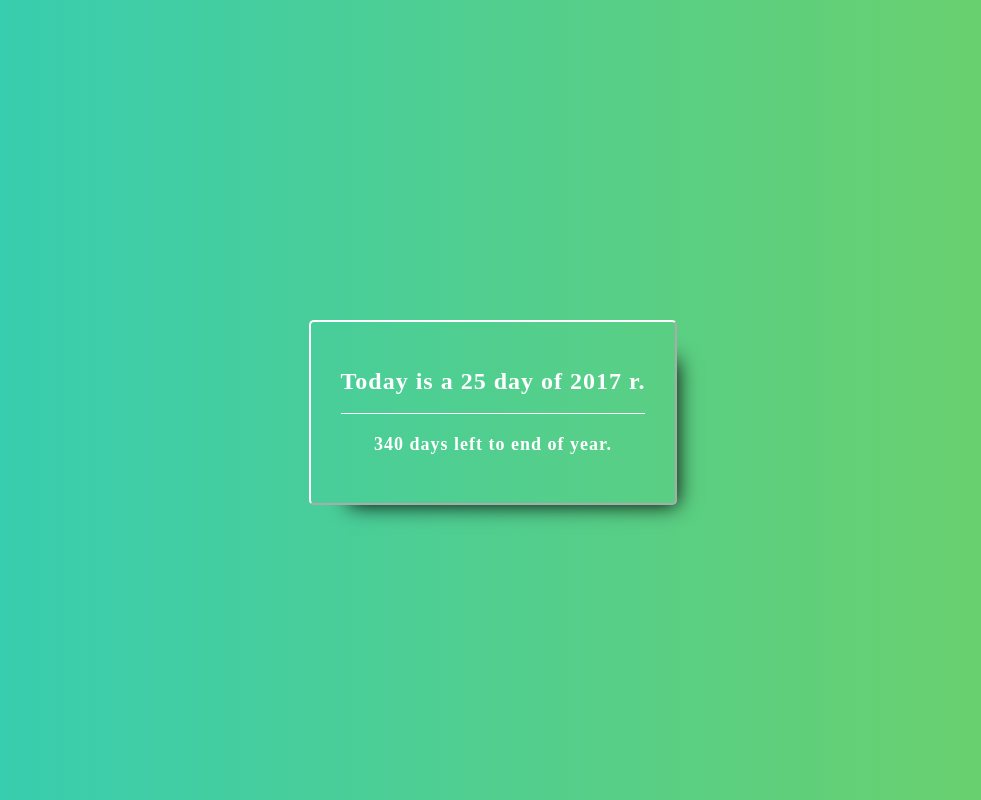
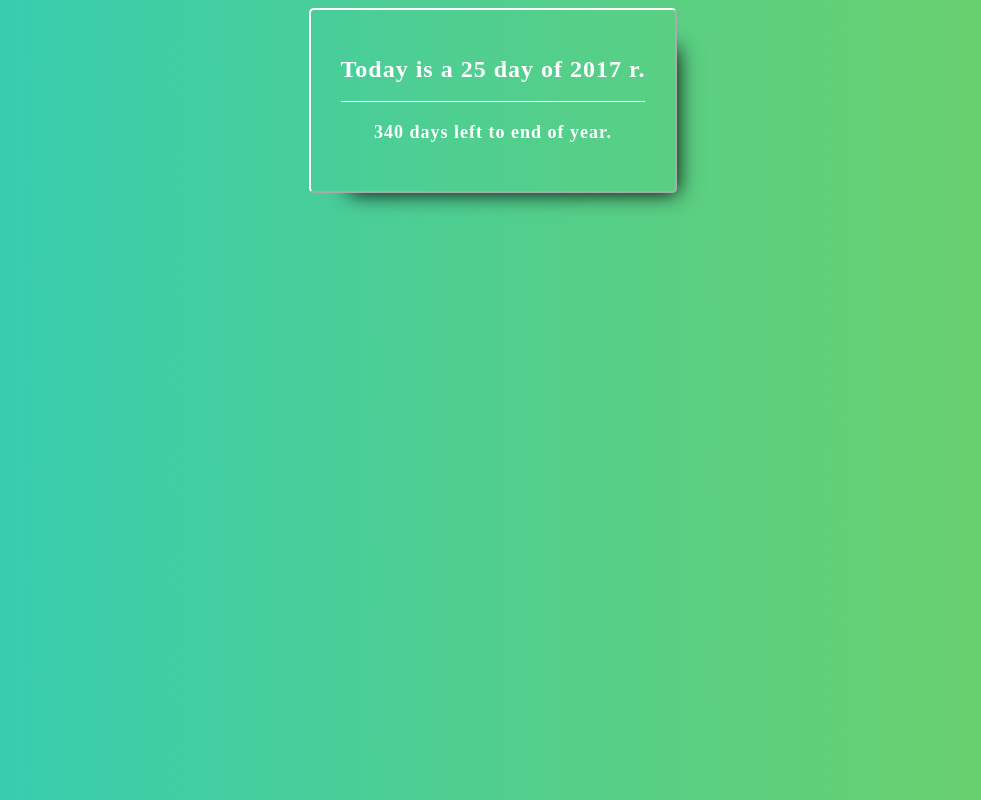
Before and after one commit to jakublack/Counter, a plain HTML site: page index.html in a window 1280 px wide. Shown: the whole page, without its empty margins (147-1128 px from the left). Drawn offline with Linux system fonts and the light colour scheme.

Commit message:
fix bugs

```diff
--- a/css/style.css
+++ b/css/style.css
@@ -48,8 +48,6 @@ h3{
 main{
     border: outset 2px white;
     padding: 30px;
-    top: 40%;
-    position: absolute;
     border-radius: 5px;
     box-shadow: 20px 20px 20px -20px;
     transition: all 2s;
```
